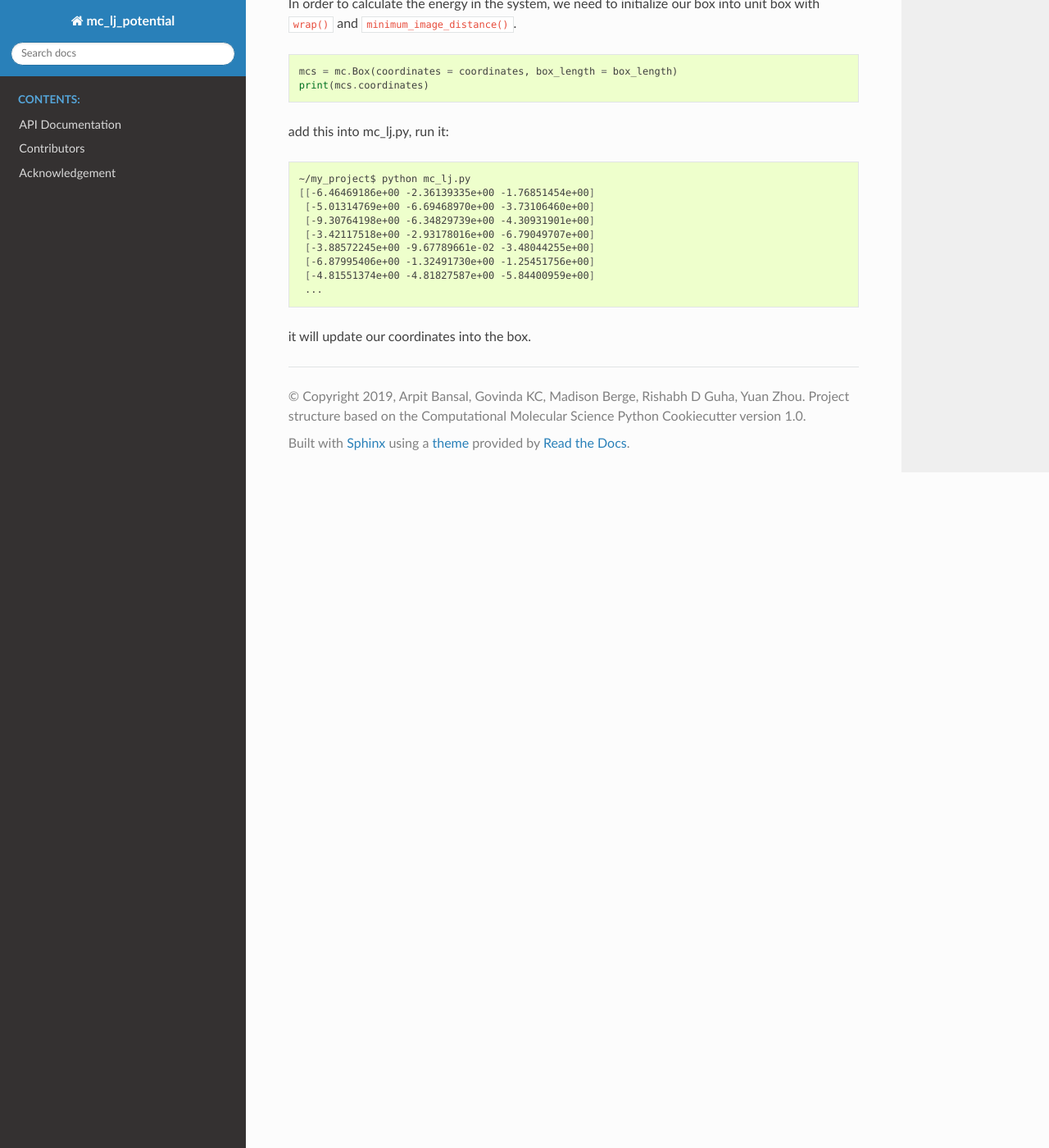
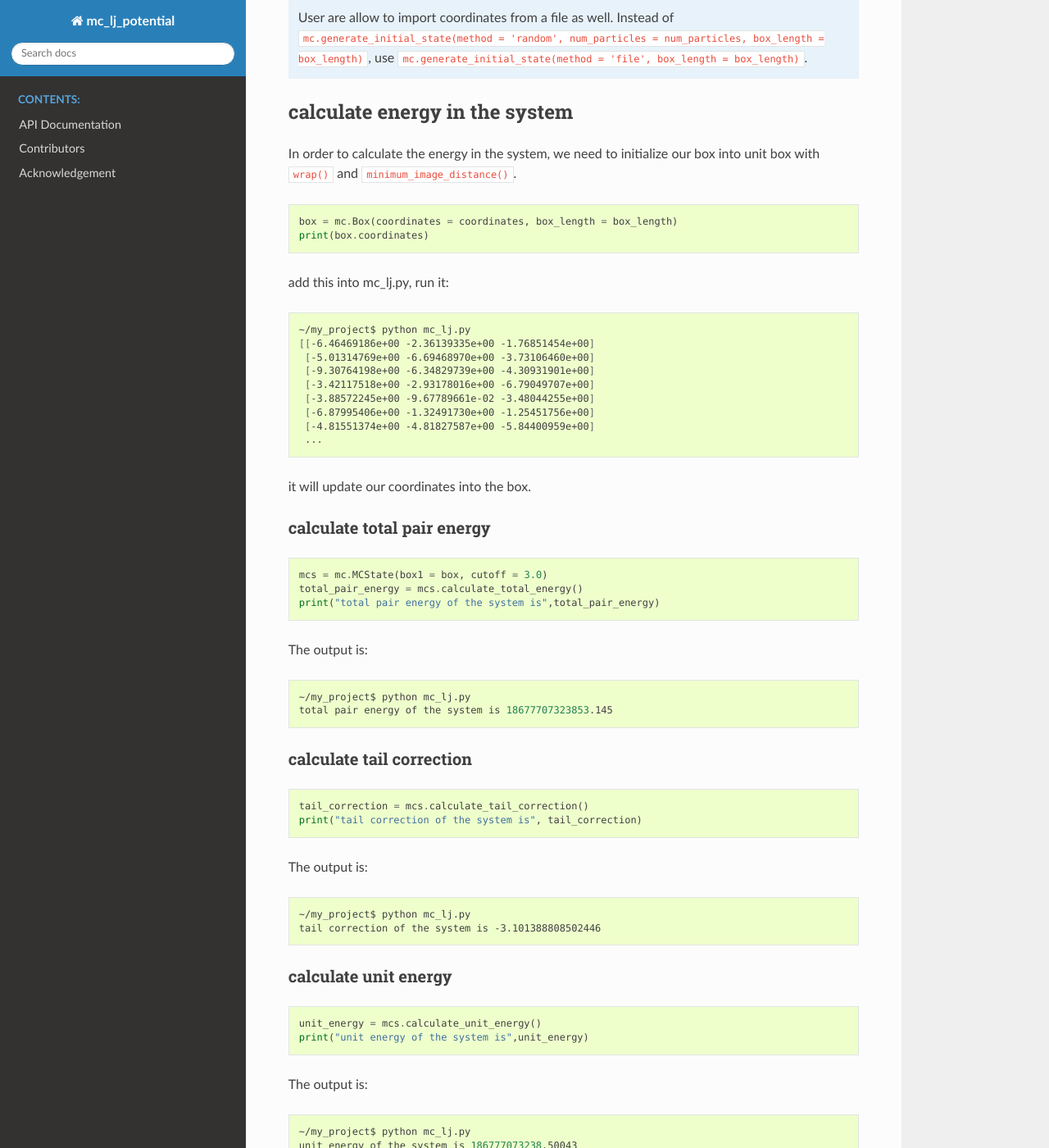
Before and after one commit to MolSSI-Education/mm_2019_sss_4, a Sphinx documentation site: the page built from docs/tutorial.rst, in a window 1280 px wide and 1400 px high, scrolled down 950 px. Shown: the whole window at 82% size. Built offline with Sphinx 7.4.7 and the Read the Docs theme 2.0.0, drawn with Linux system fonts in a browser that asks for light colours; pages that are not in the unit, such as notebooks, are missing from menus; some of the changed text lies outside the part shown.

Commit message:
update tutorial

```diff
--- a/docs/tutorial.rst
+++ b/docs/tutorial.rst
@@ -12,11 +12,17 @@ generate_initial_state
 .. code-block:: python
 
     #mc_lj.py
-    import mc_lj_potential as mc
+    import mc_lj_potential as mci
+    import numpy as np
+    np.random.seed(123)
     num_particles = 100
     box_length = 10.0
     coordinates =  mc.generate_initial_state(method = 'random', num_particles = num_particles, box_length = box_length)
     print(coordinates)
+
+.. note::
+
+    Attention: The ``np.random.seed(123)`` here is used to make sure users can get the same results by following  the tutorials below. There is no need to generate the random seed forcely in users' simulation.
 
 save the script as mc_lj.py, run it, then the output is 100 random coordinates:
 
@@ -33,6 +39,7 @@ save the script as mc_lj.py, run it, then the output is 100 random coordinates:
      ...
 
 .. note::
+
     User are allow to import coordinates from a file as well. Instead of ``mc.generate_initial_state(method = 'random',
     num_particles = num_particles, box_length = box_length)``, use
     ``mc.generate_initial_state(method = 'file', box_length = box_length)``.
@@ -44,8 +51,8 @@ In order to calculate the energy in the system, we need to initialize our box in
 
 .. code-block:: python
 
-    mcs = mc.Box(coordinates = coordinates, box_length = box_length)
-    print(mcs.coordinates)
+    box = mc.Box(coordinates = coordinates, box_length = box_length)
+    print(box.coordinates)
 
 add this into mc_lj.py, run it:
 
@@ -62,3 +69,69 @@ add this into mc_lj.py, run it:
      ...
 
 it will update our coordinates into the box.
+
+calculate total pair energy
+---------------------------
+
+.. code-block:: python
+
+    mcs = mc.MCState(box1 = box, cutoff = 3.0)
+    total_pair_energy = mcs.calculate_total_energy()
+    print("total pair energy of the system is",total_pair_energy)
+
+The output is:
+
+.. code-block:: bash
+
+    ~/my_project$ python mc_lj.py
+    total pair energy of the system is 18677707323853.145
+
+
+calculate tail correction
+-------------------------
+
+.. code-block:: python
+
+    tail_correction = mcs.calculate_tail_correction()
+    print("tail correction of the system is", tail_correction)
+
+The output is:
+
+.. code-block:: bash
+
+     ~/my_project$ python mc_lj.py
+     tail correction of the system is -3.101388808502446
+
+
+calculate unit energy
+---------------------
+
+.. code-block:: python
+
+    unit_energy = mcs.calculate_unit_energy()
+    print("unit energy of the system is",unit_energy)
+
+The output is:
+
+.. code-block:: bash
+
+    ~/my_project$ python mc_lj.py
+    unit energy of the system is 186777073238.50043
+
+
+get particle energy
+-------------------
+
+For example, the particle energy of the first particle can be obtained by ``mcs.get_particle_energy(0)`` where the **index 0** means the first particle in the system.
+
+.. code-block:: python
+
+    particle_energy = mcs.get_particle_energy(0)
+    print("particle energy of the first particle is",particle_energy)
+
+The output is:
+
+.. code-block:: bash
+
+    ~/my_project$ python mc_lj.py
+    particle energy of the first particle is 12.663401162199152
```
